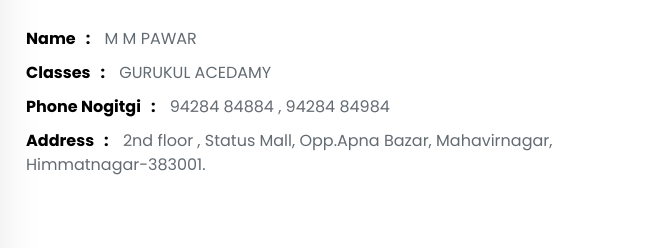
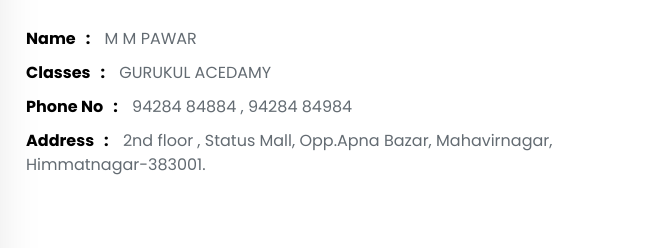
Before and after one commit to mukeshmpawar/youtube, a plain HTML site: page index.html in a window 1280 px wide. Shown: the part 1132-1380 px from the top of the page, 629-1280 px from the left. Drawn offline with Linux system fonts and the light colour scheme.

Commit message:
Update index.html

```diff
--- a/index.html
+++ b/index.html
@@ -130,7 +130,7 @@
                                 <span class="list-item-value">GURUKUL ACEDAMY</span>
                             </li>
                             <li>
-                                <span class="list-item-title">Phone Nogitgi</span>
+                                <span class="list-item-title">Phone No</span>
                                 <span class="list-item-value">94284 84884 , 94284 84984</span>
                             </li>
                             <li>
```
